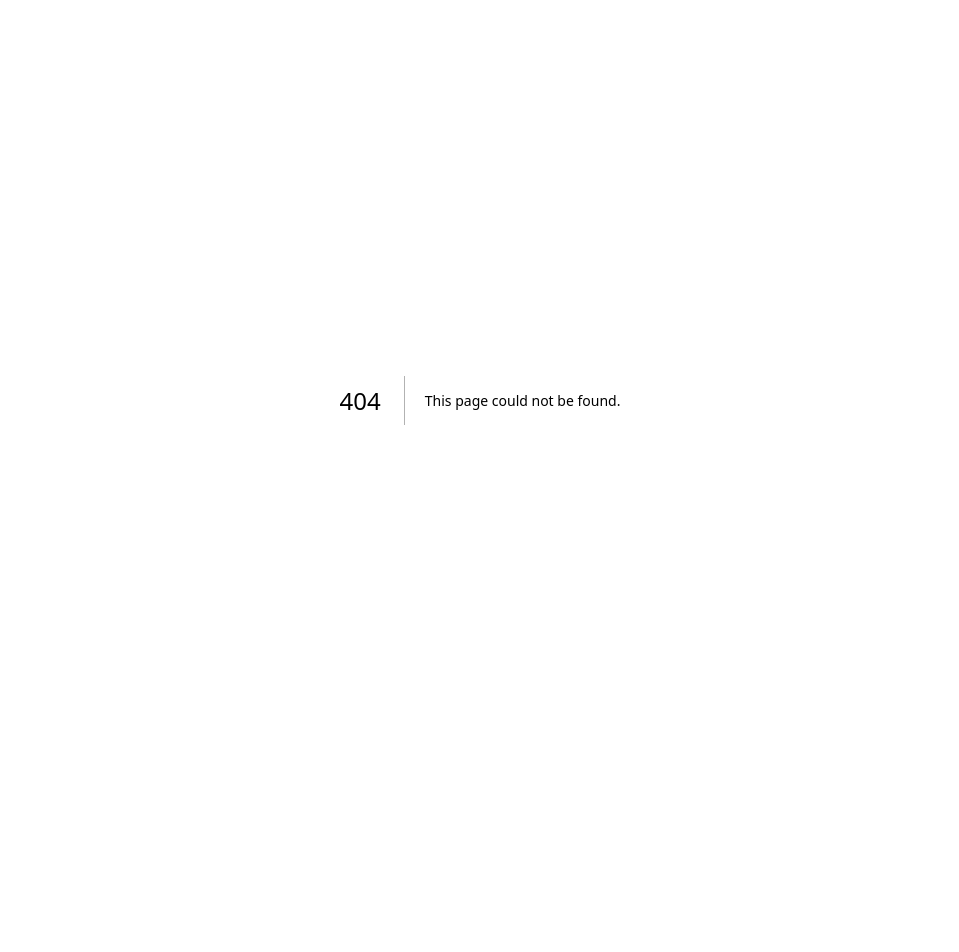
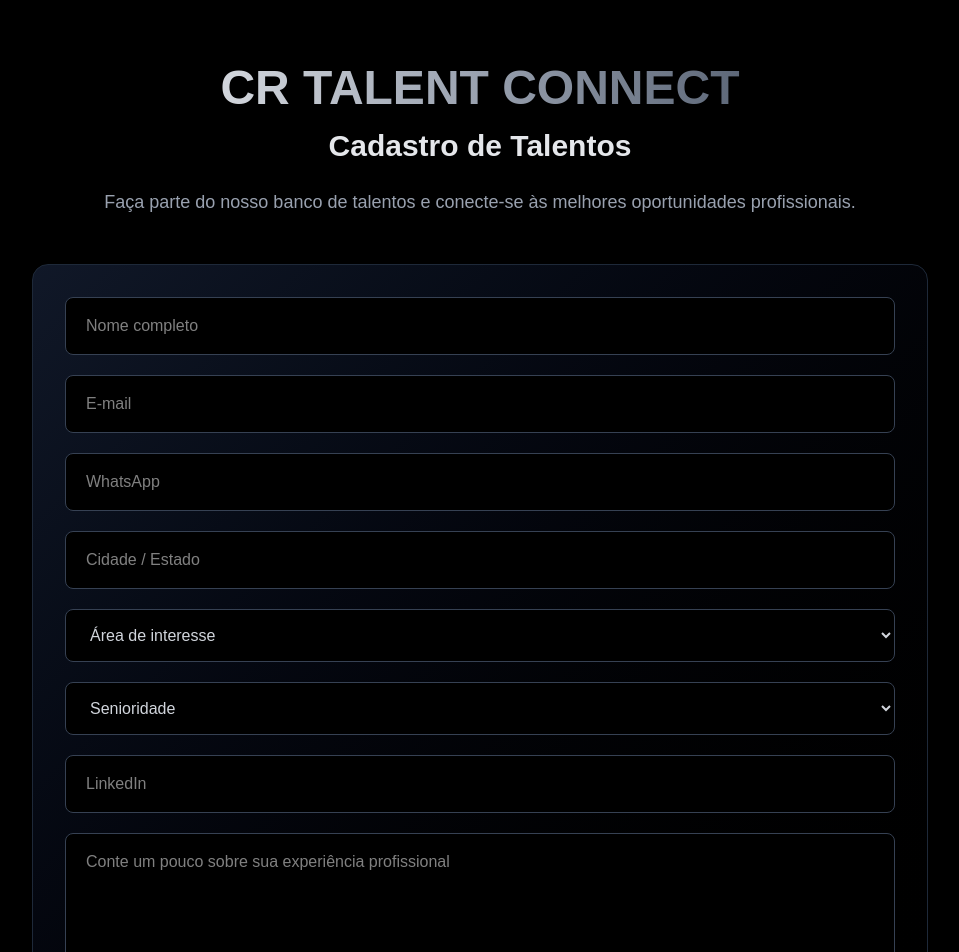
Before and after one commit to CRPeople/cr-talent-connect, a Next.js app: page /candidato in a window 1280 px wide. Before the commit this address had no page. Shown: the top 952 px of the page, without its empty margins (160-1119 px from the left). Before the commit the page ends 800 px from the top, so only its background shows below. Built offline with nearby package versions, Linux system fonts and the light colour scheme.

Commit message:
Criação página cadastro de candidatos

```diff
--- /dev/null
+++ b/src/app/candidato/page.tsx
@@ -0,0 +1,266 @@
+export default function Candidato() {
+  return (
+    <main className="min-h-screen bg-black text-white px-6 py-16">
+
+      <section className="max-w-4xl mx-auto">
+
+        <div className="text-center">
+
+          <h1
+            className="
+            text-5xl
+            font-bold
+            bg-gradient-to-r
+            from-white
+            via-gray-400
+            to-gray-700
+            bg-clip-text
+            text-transparent
+            "
+          >
+            CR TALENT CONNECT
+          </h1>
+
+
+          <h2 className="
+          mt-4
+          text-3xl
+          text-gray-200
+          font-semibold
+          ">
+            Cadastro de Talentos
+          </h2>
+
+
+          <p className="
+          mt-6
+          text-gray-400
+          text-lg
+          ">
+            Faça parte do nosso banco de talentos e conecte-se
+            às melhores oportunidades profissionais.
+          </p>
+
+        </div>
+
+
+
+        <div className="
+        mt-12
+        bg-gradient-to-br
+        from-gray-900
+        to-black
+        border
+        border-gray-800
+        rounded-2xl
+        p-8
+        ">
+
+
+          <form className="grid gap-5">
+
+
+            <input
+              className="
+              bg-black
+              border
+              border-gray-700
+              rounded-lg
+              px-5
+              py-4
+              text-white
+              "
+              placeholder="Nome completo"
+            />
+
+
+            <input
+              className="
+              bg-black
+              border
+              border-gray-700
+              rounded-lg
+              px-5
+              py-4
+              text-white
+              "
+              placeholder="E-mail"
+              type="email"
+            />
+
+
+            <input
+              className="
+              bg-black
+              border
+              border-gray-700
+              rounded-lg
+              px-5
+              py-4
+              text-white
+              "
+              placeholder="WhatsApp"
+            />
+
+
+            <input
+              className="
+              bg-black
+              border
+              border-gray-700
+              rounded-lg
+              px-5
+              py-4
+              text-white
+              "
+              placeholder="Cidade / Estado"
+            />
+
+
+
+            <select
+              className="
+              bg-black
+              border
+              border-gray-700
+              rounded-lg
+              px-5
+              py-4
+              text-gray-300
+              "
+            >
+
+              <option>
+                Área de interesse
+              </option>
+
+              <option>
+                Tecnologia
+              </option>
+
+              <option>
+                Administrativo
+              </option>
+
+              <option>
+                Financeiro
+              </option>
+
+              <option>
+                Recursos Humanos
+              </option>
+
+              <option>
+                Comercial
+              </option>
+
+              <option>
+                Outro
+              </option>
+
+            </select>
+
+
+
+            <select
+              className="
+              bg-black
+              border
+              border-gray-700
+              rounded-lg
+              px-5
+              py-4
+              text-gray-300
+              "
+            >
+
+              <option>
+                Senioridade
+              </option>
+
+              <option>
+                Júnior
+              </option>
+
+              <option>
+                Pleno
+              </option>
+
+              <option>
+                Sênior
+              </option>
+
+              <option>
+                Especialista
+              </option>
+
+            </select>
+
+
+
+
+            <input
+              className="
+              bg-black
+              border
+              border-gray-700
+              rounded-lg
+              px-5
+              py-4
+              text-white
+              "
+              placeholder="LinkedIn"
+            />
+
+
+
+            <textarea
+              className="
+              bg-black
+              border
+              border-gray-700
+              rounded-lg
+              px-5
+              py-4
+              text-white
+              "
+              placeholder="Conte um pouco sobre sua experiência profissional"
+              rows={5}
+            />
+
+
+
+            <button
+              className="
+              mt-4
+              bg-gradient-to-r
+              from-gray-100
+              via-gray-400
+              to-gray-700
+              text-black
+              font-bold
+              py-4
+              rounded-full
+              hover:opacity-80
+              transition
+              "
+            >
+
+              Enviar currículo
+
+            </button>
+
+
+
+          </form>
+
+
+        </div>
+
+
+      </section>
+
+
+    </main>
+  );
+}
```
